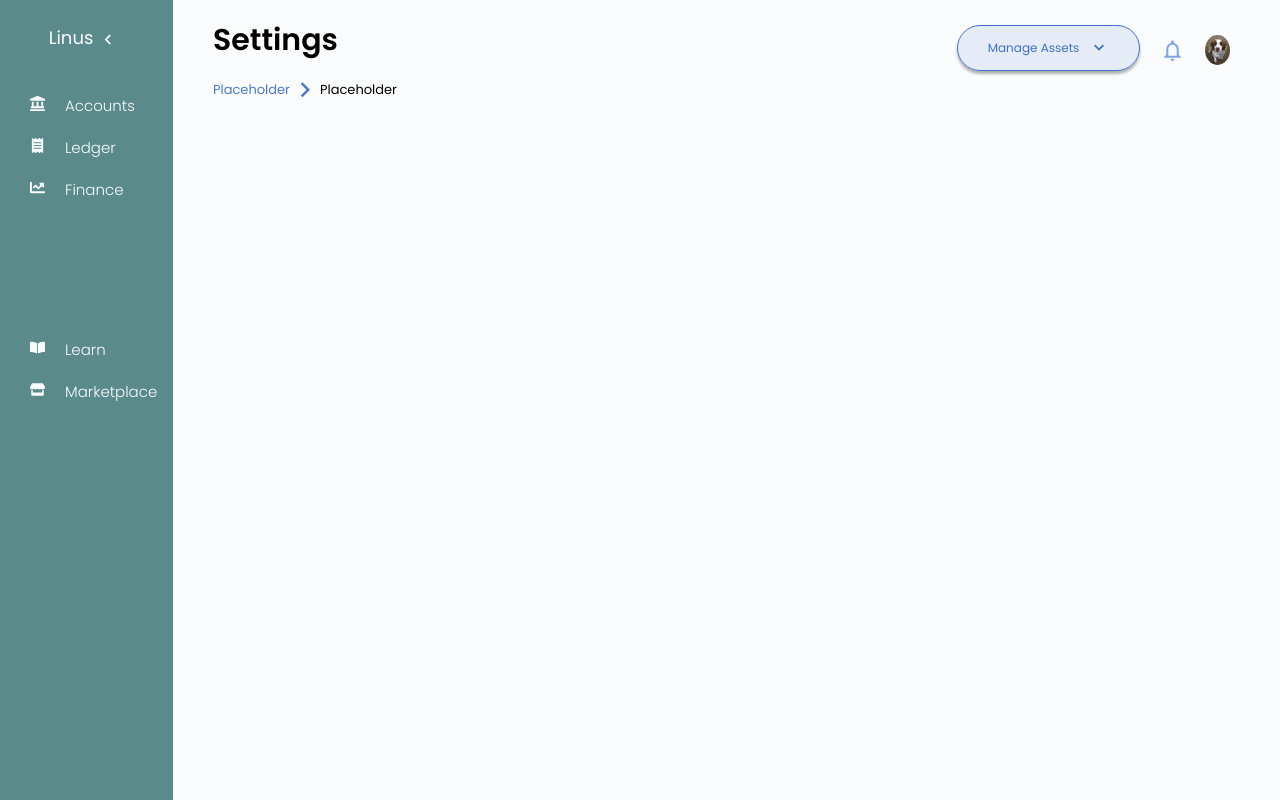
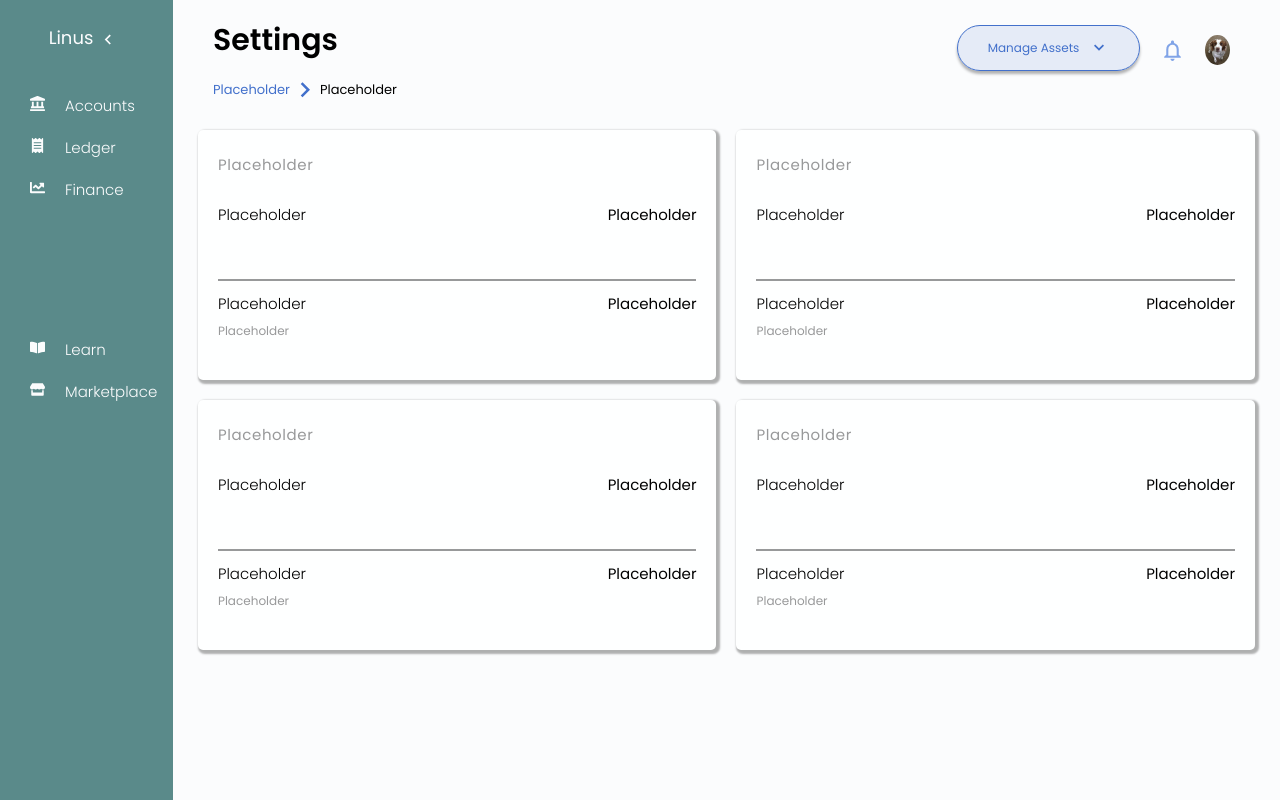
Before and after one commit to justindaiello/dashboard_mockup, a React (Create React App) app: page / in a window 1280 px wide. Built offline with nearby package versions, Linux system fonts and the light colour scheme.

Commit message:
Added some paper with placeholder data.

```diff
--- a/src/components/breadcrumbs/BreadcrumbStyles.js
+++ b/src/components/breadcrumbs/BreadcrumbStyles.js
@@ -23,7 +23,7 @@ const StyledBreadcrumb = styled.div`
     align-items: center;
     text-decoration: none;
     cursor: pointer;
-    color: rgb(76, 120, 206);
+    color: ${props => props.theme.darkBlue};
   }
 `;
 
--- a/src/components/main/Main.js
+++ b/src/components/main/Main.js
@@ -2,13 +2,19 @@ import React from 'react';
 import { StyledMain, StyledSection } from './MainStyles';
 import Header from '../header/Header';
 import Breadcrumbs from '../breadcrumbs/Breadcrumbs';
+import Paper from '../paper/Paper';
 
 function Main() {
   return (
     <StyledMain>
       <Header />
       <Breadcrumbs />
-      <StyledSection></StyledSection>
+      <StyledSection>
+        <Paper />
+        <Paper />
+        <Paper />
+        <Paper />
+      </StyledSection>
     </StyledMain>
   );
 }
--- /dev/null
+++ b/src/components/paper/Paper.js
@@ -0,0 +1,27 @@
+import React from 'react';
+import { StyledPaper, StyledSection } from './PaperStyles';
+
+function Paper(props) {
+  return (
+    <StyledPaper>
+      <h3 className="paper-heading">Placeholder</h3>
+      <StyledSection>
+        <div className="top">
+          <h4 className="sub-heading">Placeholder</h4>
+          <div className="button-container">Placeholder</div>
+        </div>
+        <p className="info-block">{props.contentTop}</p>
+      </StyledSection>
+      <hr className="divider" />
+      <StyledSection>
+        <div className="top">
+          <h4 className="sub-heading">Placeholder</h4>
+          <div className="button-container">Placeholder</div>
+        </div>
+        <p className="info-block">Placeholder</p>
+      </StyledSection>
+    </StyledPaper>
+  );
+}
+
+export default Paper;
--- /dev/null
+++ b/src/components/paper/PaperStyles.js
@@ -0,0 +1,73 @@
+import styled from 'styled-components';
+
+const StyledPaper = styled.div`
+  background-color: rgb(254, 255, 255);
+  position: relative;
+  display: flex;
+  flex: 1;
+  min-height: 250px;
+  flex-direction: column;
+
+  padding: 2rem;
+  border-radius: 5px;
+  box-shadow: 2px 2px 2px 2px rgba(0, 0, 0, 0.3);
+
+  .paper-heading {
+    margin: 0 0 2rem 0;
+    font-weight: 400;
+    letter-spacing: 0.6px;
+    font-size: 1.5rem;
+    color: rgb(152, 153, 154);
+  }
+
+  .divider {
+    width: 100%;
+    border: 0.5px solid rgb(152, 153, 154);
+  }
+
+  @media (max-width: 1000px) {
+    margin-bottom: 20px;
+  }
+`;
+
+const StyledSection = styled.section`
+  display: flex;
+  flex-direction: column;
+  flex: 1;
+
+  .top {
+    display: inline-flex;
+    max-height: 50px;
+
+    .sub-heading {
+      display: inline;
+      font-weight: 300;
+      margin: 0;
+      vertical-align: center;
+    }
+
+    .button-container {
+      display: flex;
+      flex-direction: column;
+      margin-left: auto;
+    }
+
+    .tooltip {
+      background-color: rgb(152, 153, 154);
+      color: rgb(254, 255, 255);
+      border-radius: 50%;
+      font-size: 1.5rem;
+      margin-left: 1rem;
+      cursor: pointer;
+    }
+  }
+
+  .info-block {
+    margin: 0;
+    font-size: 1.2rem;
+    width: 60%;
+    color: rgb(152, 153, 154);
+  }
+`;
+
+export { StyledPaper, StyledSection };
```
